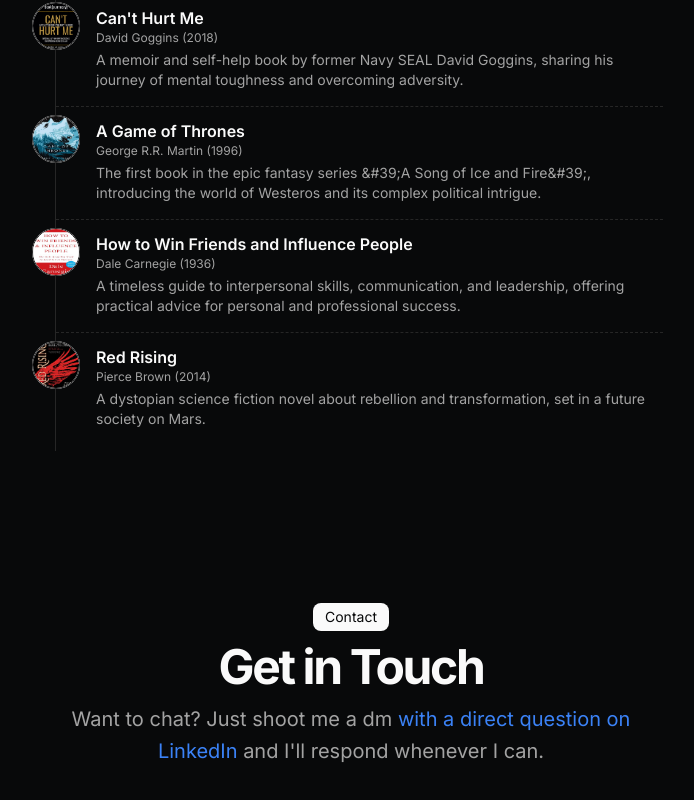
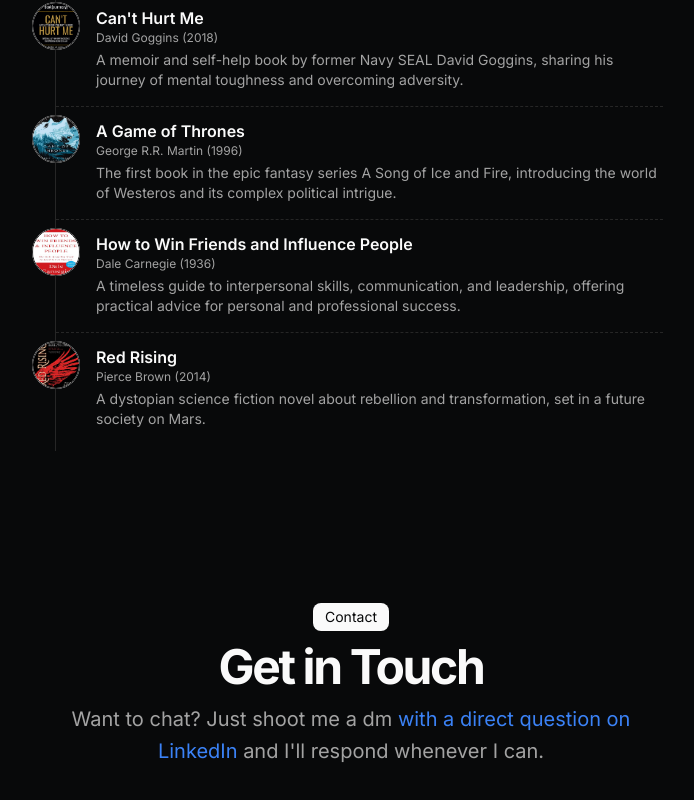
Before and after one commit to salimmohamed/sm-portfolio, a Next.js app: page / in a window 1280 px wide. Shown: the part 3944-4744 px from the top of the page, without its empty margins (289-983 px from the left). Built offline with nearby package versions, Linux system fonts and the light colour scheme.

Commit message:
Refactor book description for "A Game of Thrones" in resume data to remove HTML entity

```diff
--- a/src/data/resume.tsx
+++ b/src/data/resume.tsx
@@ -276,7 +276,7 @@
       title: "A Game of Thrones",
       author: "George R.R. Martin",
       year: "1996",
-      description: "The first book in the epic fantasy series &#39;A Song of Ice and Fire&#39;, introducing the world of Westeros and its complex political intrigue.",
+      description: "The first book in the epic fantasy series A Song of Ice and Fire, introducing the world of Westeros and its complex political intrigue.",
       image: "/a-game-of-thrones.jpg",
       links: [],
     },
```
